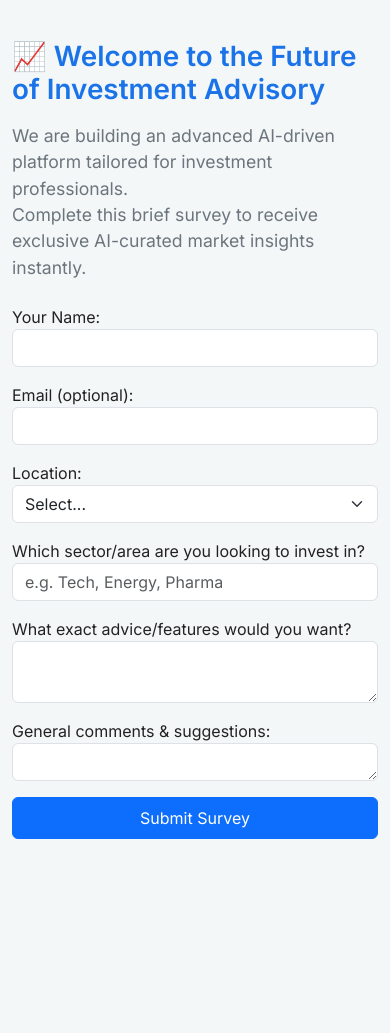
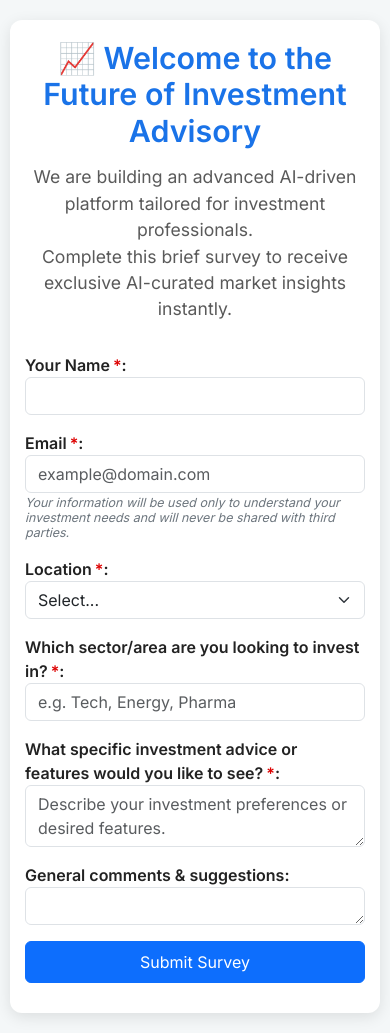
Before and after one commit to faizalmkra93/flask-groq-ai, a Flask app: page / in a window 390 px wide. Before the commit the page ends 839 px from the top, so only its background shows below. Run offline with Flask 3, Linux system fonts and the light colour scheme; some libraries are stand-ins or nearby versions.

Commit message:
mobile friendly home page

```diff
--- a/templates/index.html
+++ b/templates/index.html
@@ -1,27 +1,90 @@
 <!DOCTYPE html>
-<html>
+<html lang="en">
 <head>
+  <meta charset="UTF-8" />
+  <meta name="viewport" content="width=device-width, initial-scale=1" />
   <title>Investment Advisor — Early Survey</title>
-    <meta name="viewport" content="width=device-width, initial-scale=1">
-    <link href="https://cdn.jsdelivr.net/npm/bootstrap@5.3.2/dist/css/bootstrap.min.css" rel="stylesheet">
-    <link href="https://fonts.googleapis.com/css2?family=Inter:wght@400;600&display=swap" rel="stylesheet">
+  <link href="https://cdn.jsdelivr.net/npm/bootstrap@5.3.2/dist/css/bootstrap.min.css" rel="stylesheet" />
+  <link href="https://fonts.googleapis.com/css2?family=Inter:wght@400;600&display=swap" rel="stylesheet" />
   <style>
     body {
       font-family: 'Inter', sans-serif;
       background: #f4f7f8;
       color: #222;
-            padding-top: 40px;
+      padding: 40px 15px;
+      min-height: 100vh;
+      display: flex;
+      justify-content: center;
+      align-items: flex-start;
     }
+
+    .container {
+      max-width: 480px;
+      width: 100%;
+      padding: 30px 20px 40px 20px;
+      box-sizing: border-box;
+      background: white;
+      border-radius: 12px;
+      box-shadow: 0 4px 15px rgb(0 0 0 / 0.1);
+      overflow-x: hidden; /* Prevent horizontal scroll from internal overflow */
+    }
+
+    input,
+    select,
+    textarea {
+      max-width: 100%;
+      box-sizing: border-box;
+    }
+
+    /* Optional: Responsive font size */
+    @media (max-width: 480px) {
+      body {
+        padding: 20px 10px;
+      }
+
+      .container {
+        padding: 20px 15px 30px 15px;
+      }
+
+      h1 {
+        font-size: 1.6rem;
+      }
+    }
+
     h1 {
       color: #1a73e8;
       font-weight: 700;
+      font-size: 1.9rem;
+      margin-bottom: 15px;
+      text-align: center;
     }
-        .container {
-            max-width: 500px;
+
+    p.lead {
+      font-size: 1.1rem;
+      color: #5a5a5a;
+      text-align: center;
+      margin-bottom: 30px;
     }
+
     label {
-            font-weight: 500;
+      font-weight: 600;
     }
+
+    small.privacy-note {
+      display: block;
+      margin-top: 3px;
+      margin-bottom: 15px;
+      font-size: 0.78rem;
+      color: #6c757d;
+      font-style: italic;
+      line-height: 1.2;
+    }
+
+    .required-asterisk {
+      color: #d00;
+      margin-left: 3px;
+    }
+
     #other-location {
       margin-bottom: 15px;
       /* Initially hidden by JS */
@@ -29,32 +92,56 @@
   </style>
 </head>
 <body>
-<div class="container mx-auto">
-    <h1 class="mb-3">📈 Welcome to the Future of Investment Advisory</h1>
-    <p class="mb-4 text-secondary" style="font-size:1.1rem;">
-        We are building an advanced AI-driven platform tailored for investment professionals.<br/>
+  <div class="container">
+    <h1>📈 Welcome to the Future of Investment Advisory</h1>
+    <p class="lead">
+      We are building an advanced AI-driven platform tailored for investment professionals.<br />
       Complete this brief survey to receive exclusive AI-curated market insights instantly.
     </p>
 
     <form method="post" autocomplete="off" novalidate>
       {% if error %}
-        <div class="alert alert-danger" role="alert">
+      <div class="alert alert-danger" role="alert" style="font-weight: 600; font-size: 0.95rem">
         {{ error }}
       </div>
       {% endif %}
 
       <div class="mb-3">
-            <label>Your Name:</label>
-            <input type="text" name="name" class="form-control" required
-                   value="{{ form.name if form and form.name else '' }}">
+        <label>Your Name<span class="required-asterisk">*</span>:</label>
+        <input
+          type="text"
+          name="name"
+          class="form-control"
+          required
+          maxlength="50"
+          pattern="^[A-Za-z\s\.'-]{2,50}$"
+          title="2 to 50 characters, letters and punctuation only."
+          value="{{ form.name if form and form.name else '' }}"
+        />
+        <div class="invalid-feedback">Please enter your name (2-50 letters, no numbers).</div>
       </div>
+
       <div class="mb-3">
-            <label>Email (optional):</label>
-            <input type="email" name="email" class="form-control"
-                   value="{{ form.email if form and form.email else '' }}">
+        <label>Email<span class="required-asterisk">*</span>:</label>
+        <input
+          type="email"
+          name="email"
+          class="form-control"
+          required
+          maxlength="100"
+          pattern="^[a-zA-Z0-9._%+-]+@[a-zA-Z0-9-]+(\.[a-zA-Z0-9-]+)+$"
+          title="Please enter a valid email address (e.g., user@example.com)."
+          value="{{ form.email if form and form.email else '' }}"
+          placeholder="example@domain.com"
+        />
+        <small class="privacy-note">
+          Your information will be used only to understand your investment needs and will never be shared with third parties.
+        </small>
+        <div class="invalid-feedback">Please enter a valid email address.</div>
       </div>
+
       <div class="mb-3">
-            <label>Location:</label>
+        <label>Location<span class="required-asterisk">*</span>:</label>
         <select name="location" class="form-select" required>
           {% set selected_loc = form.location if form else '' %}
           <option value="" {% if selected_loc == '' %}selected{% endif %}>Select...</option>
@@ -65,24 +152,59 @@
         </select>
       </div>
 
-        <div id="other-location">
+      <div id="other-location" style="display:none;">
         <label>Please specify your location:</label>
-            <input type="text" name="location_other" class="form-control" placeholder="Enter your location"
-                   value="{{ form.location_other if form and form.location_other else '' }}"/>
+        <input
+          type="text"
+          name="location_other"
+          class="form-control"
+          placeholder="Enter your location"
+          maxlength="70"
+          pattern="^[A-Za-z\s\.\'-]{2,70}$"
+          title="Please enter a valid location name."
+          value="{{ form.location_other if form and form.location_other else '' }}"
+        />
+        <div class="invalid-feedback">Please specify a valid location (2-70 letters).</div>
       </div>
 
       <div class="mb-3">
-            <label>Which sector/area are you looking to invest in?</label>
-            <input type="text" name="sector" class="form-control" placeholder="e.g. Tech, Energy, Pharma" required
-                   value="{{ form.sector if form and form.sector else '' }}">
+        <label>Which sector/area are you looking to invest in?<span class="required-asterisk">*</span>:</label>
+        <input
+          type="text"
+          name="sector"
+          class="form-control"
+          placeholder="e.g. Tech, Energy, Pharma"
+          required
+          maxlength="60"
+          pattern="^[A-Za-z\s\.\'-]{2,60}$"
+          title="Please enter a valid sector name."
+          value="{{ form.sector if form and form.sector else '' }}"
+        />
+        <div class="invalid-feedback">Please enter a valid sector name.</div>
       </div>
+
       <div class="mb-3">
-            <label>What exact advice/features would you want?</label>
-            <textarea name="needs" rows="2" class="form-control" required>{{ form.needs if form and form.needs else '' }}</textarea>
+        <label>What specific investment advice or features would you like to see?<span class="required-asterisk">*</span>:</label>
+        <textarea
+          name="needs"
+          rows="2"
+          class="form-control"
+          placeholder="Describe your investment preferences or desired features."
+          required
+          maxlength="300"
+          minlength="1"
+        >{{ form.needs if form and form.needs else '' }}</textarea>
+        <div class="invalid-feedback">Please provide your investment advice needs.</div>
       </div>
+
       <div class="mb-3">
         <label>General comments & suggestions:</label>
-            <textarea name="feedback" rows="1" class="form-control">{{ form.feedback if form and form.feedback else '' }}</textarea>
+        <textarea
+          name="feedback"
+          rows="1"
+          class="form-control"
+          maxlength="200"
+        >{{ form.feedback if form and form.feedback else '' }}</textarea>
       </div>
 
       <div class="h-captcha" data-sitekey="61b25c0a-79f6-4ba8-9a82-1f9c3162b56e"></div>
@@ -109,19 +231,21 @@
     }
     locSelect.addEventListener("change", toggleOther);
 
-        // Initialize visibility on page load
     toggleOther();
 
-        // Bootstrap validation
-        const forms = document.querySelectorAll('form');
-        Array.from(forms).forEach(form => {
-            form.addEventListener('submit', event => {
+    const forms = document.querySelectorAll("form");
+    Array.from(forms).forEach((form) => {
+      form.addEventListener(
+        "submit",
+        (event) => {
           if (!form.checkValidity()) {
             event.preventDefault();
             event.stopPropagation();
           }
-                form.classList.add('was-validated');
-            }, false);
+          form.classList.add("was-validated");
+        },
+        false
+      );
     });
   });
 </script>
```
Also changed, not shown: survey.db. Lines whose indentation alone changed are shown as unchanged.
